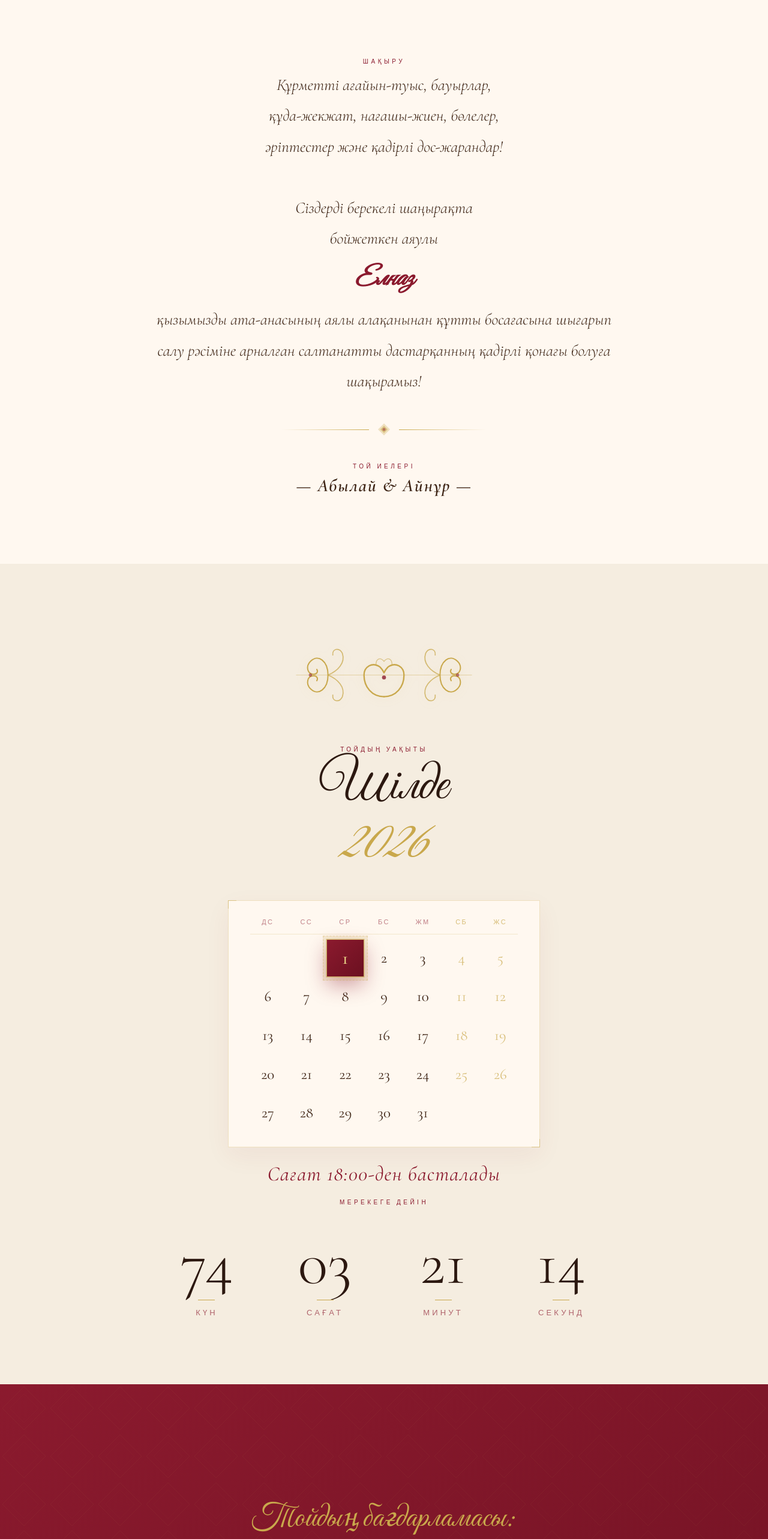
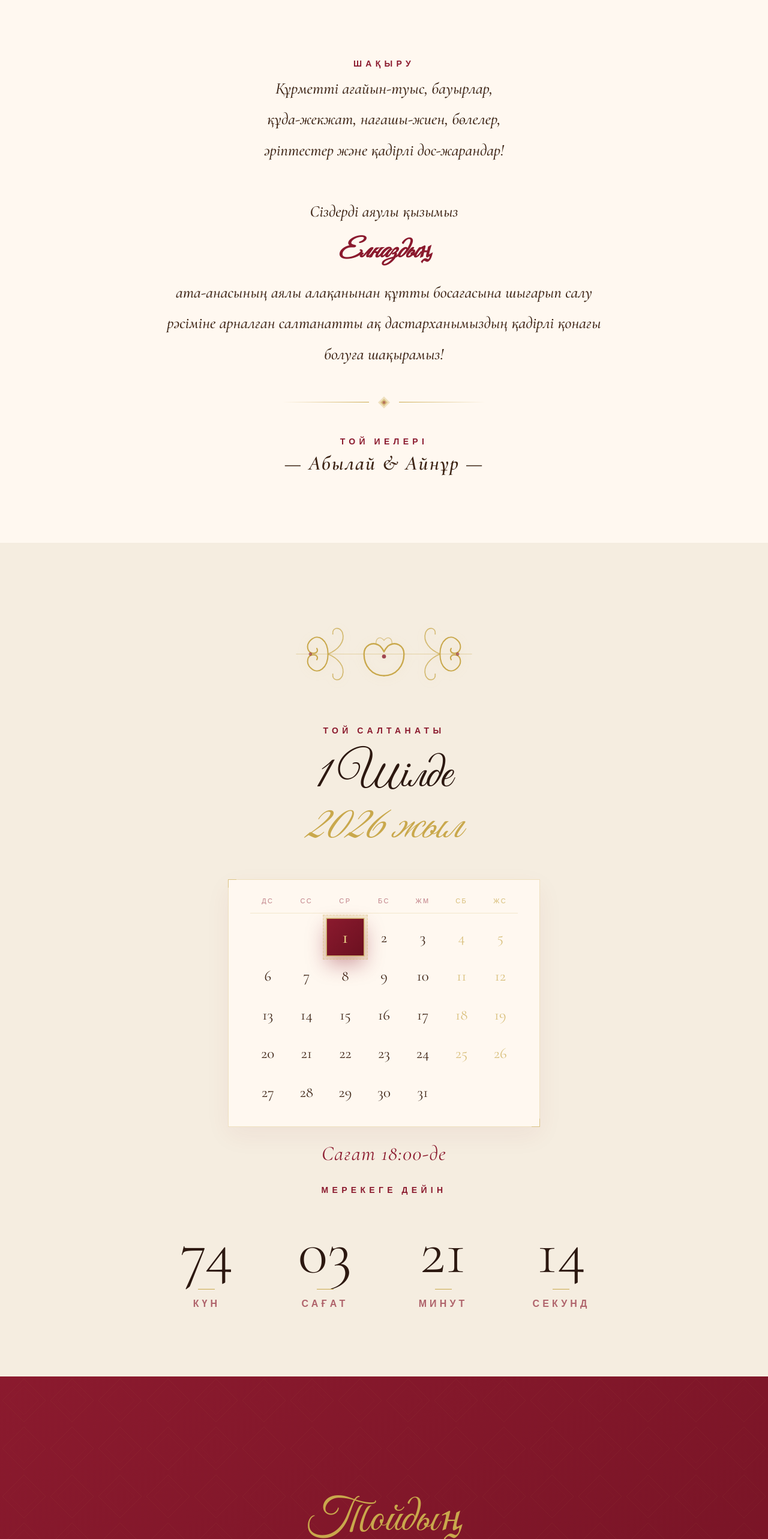
Before and after one commit to yerza06/yelnaz-invitation-letter, a React (Vite) app: page / in a window 1280 px wide. Shown: the part 860-3426 px from the top of the page at 60% size. Built offline with nearby package versions, Linux system fonts and the light colour scheme.

Commit message:
Новый текст в письме и новый стиль

```diff
--- a/src/components/Countdown.css
+++ b/src/components/Countdown.css
@@ -220,7 +220,8 @@
 }
 
 .cd-label {
-  font-size: clamp(11px, 1.8vw, 13px);
+  font-size: clamp(12px, 1.8vw, 16px);
+  font-weight: 600;
   letter-spacing: 0.32em;
   text-transform: uppercase;
   color: var(--burgundy);
--- a/src/components/Countdown.tsx
+++ b/src/components/Countdown.tsx
@@ -30,8 +30,8 @@ export default function Countdown() {
         <section id="countdown">
             <div className="countdown-inner">
                 <img className="kz-ornament reveal" src="/images/kz-ornament-heart.svg" alt="" aria-hidden="true" />
-                <span className="section-eyebrow reveal">Тойдың уақыты</span>
-                <h2 className="section-title reveal">Шілде<br /><em>2026</em></h2>
+                <span className="section-eyebrow reveal">Той салтанаты</span>
+                <h2 className="section-title reveal">1 Шілде<br /><em>2026 жыл</em></h2>
                 <div className="cal reveal">
                     <div className="cal-head">
                         <div className="cal-dow">Дс</div>
@@ -80,8 +80,8 @@ export default function Countdown() {
                         <div className="cal-day">31</div>
                     </div>
                 </div>
-                <p className="cal-caption reveal">Сағат 18:00-ден басталады</p>
-                <span className="section-eyebrow reveal" style={{ marginTop: '20px' }}>Мерекеге дейін</span>
+                <p className="cal-caption reveal">Сағат 18:00-де</p>
+                <span className="section-eyebrow reveal" style={{ marginTop: '30px' }}>Мерекеге дейін</span>
                 <div className="cd-grid reveal">
                     <div className="cd-item">
                         <div className="cd-num" id="cd-days">{timeLeft.days}</div>
--- a/src/components/Details.css
+++ b/src/components/Details.css
@@ -25,7 +25,7 @@
 
 .program-title {
   font-family: "Great Vibes", "Z003", cursive;
-  font-size: clamp(38px, 10vw, 54px);
+  font-size: clamp(56px, 10vw, 78px);
   font-weight: 400;
   color: var(--gold);
   margin-bottom: 60px;
@@ -47,7 +47,8 @@
   bottom: 0;
   left: 50%;
   width: 1.5px;
-  background-color: rgba(201, 168, 76, 0.3); /* dark bluish black from image -> changed to gold */
+  background-color: rgba(201, 168, 76, 0.3);
+  /* dark bluish black from image -> changed to gold */
   transform: translateX(-50%);
   z-index: 0;
 }
@@ -80,7 +81,8 @@
   height: 140px;
   border-radius: 50%;
   overflow: hidden;
-  box-shadow: 0 4px 15px rgba(0,0,0,0.5); /* slight shadow */
+  box-shadow: 0 4px 15px rgba(0, 0, 0, 0.5);
+  /* slight shadow */
   background: var(--burgundy-dark);
 }
 
@@ -94,6 +96,7 @@
   display: flex;
   flex-direction: column;
   justify-content: center;
+  font-size: 100px;
 }
 
 .left-content .program-info {
@@ -106,7 +109,7 @@
 
 .program-info time {
   font-family: "Cormorant Garamond", serif;
-  font-size: 26px;
+  font-size: 34px;
   font-weight: 400;
   color: var(--gold);
   line-height: 1.2;
@@ -115,7 +118,8 @@
 
 .program-info p {
   font-family: "Cormorant Garamond", serif;
-  font-size: 16px;
+  /* font-size: 20px; */
+  font-size: clamp(18px, 5vw, 20px);
   font-weight: 500;
   color: var(--gold);
   letter-spacing: 0.05em;
@@ -130,35 +134,44 @@
     width: 110px;
     height: 110px;
   }
+
   .left-content {
     padding-right: 15px;
   }
+
   .right-content {
     padding-left: 15px;
   }
+
   .program-info time {
     font-size: 22px;
   }
+
   .program-info p {
-    font-size: 13px;
+    font-size: 18px;
     letter-spacing: 0.02em;
   }
 }
+
 @media (max-width: 360px) {
   .program-img-wrapper {
     width: 95px;
     height: 95px;
   }
+
   .left-content {
     padding-right: 10px;
   }
+
   .right-content {
     padding-left: 10px;
   }
+
   .program-info time {
-    font-size: 20px;
+    font-size: 28px;
   }
+
   .program-info p {
-    font-size: 11px;
+    font-size: 16px;
   }
 }
--- a/src/components/Invitation.css
+++ b/src/components/Invitation.css
@@ -16,8 +16,8 @@
 
 .inv-text {
   font-family: "Cormorant Garamond", serif;
-  font-size: clamp(19px, 4vw, 27px);
-  font-weight: 300;
+  font-size: clamp(23px, 4vw, 27px);
+  font-weight: 500;
   font-style: italic;
   line-height: 1.9;
   color: var(--text);
@@ -44,7 +44,7 @@
 
 .inv-signature {
   font-family: "Cormorant Garamond", serif;
-  font-size: clamp(22px, 5vw, 30px);
+  font-size: clamp(28px, 5vw, 34px);
   font-weight: 600;
   font-style: italic;
   color: var(--text);
--- a/src/components/Invitation.tsx
+++ b/src/components/Invitation.tsx
@@ -8,8 +8,7 @@ export default function Invitation() {
                 <p className="inv-text reveal">
                     Құрметті ағайын-туыс, бауырлар,<br /><em>құда-жекжат, нағашы-жиен, бөлелер,</em><br />әріптестер және қадірлі дос-жарандар!
                     <br /><br />
-                    Сіздерді берекелі шаңырақта <br />бойжеткен аяулы<br />
-                    <strong><em>Елназ</em></strong> <br />қызымызды ата-анасының аялы алақанынан құтты босағасына шығарып салу рәсіміне арналған салтанатты дастарқанның қадірлі қонағы болуға шақырамыз!
+                    Сіздерді аяулы қызымыз <br /><strong><em>Елназдың</em></strong> <br />ата-анасының аялы алақанынан құтты босағасына шығарып салу рәсіміне арналған салтанатты ақ дастарханымыздың қадірлі қонағы болуға шақырамыз!
                 </p>
 
                 <div className="ornament-line reveal">
--- a/src/index.css
+++ b/src/index.css
@@ -123,8 +123,8 @@ section {
 
 .section-eyebrow {
   font-family: "Plus Jakarta Sans", sans-serif;
-  font-weight: 400;
-  font-size: 10px;
+  font-weight: 600;
+  font-size: 14px;
   letter-spacing: 0.45em;
   text-transform: uppercase;
   color: var(--burgundy);
@@ -134,11 +134,12 @@ section {
 
 .section-title {
   font-family: "Great Vibes", "Z003", cursive;
-  font-size: clamp(48px, 10vw, 88px);
+  font-size: clamp(56px, 10vw, 78px);
   font-weight: 400;
   line-height: 1.1;
   color: var(--dark);
   margin-bottom: 40px;
+  margin-top: 25px;
 }
 
 .section-title em {
```
